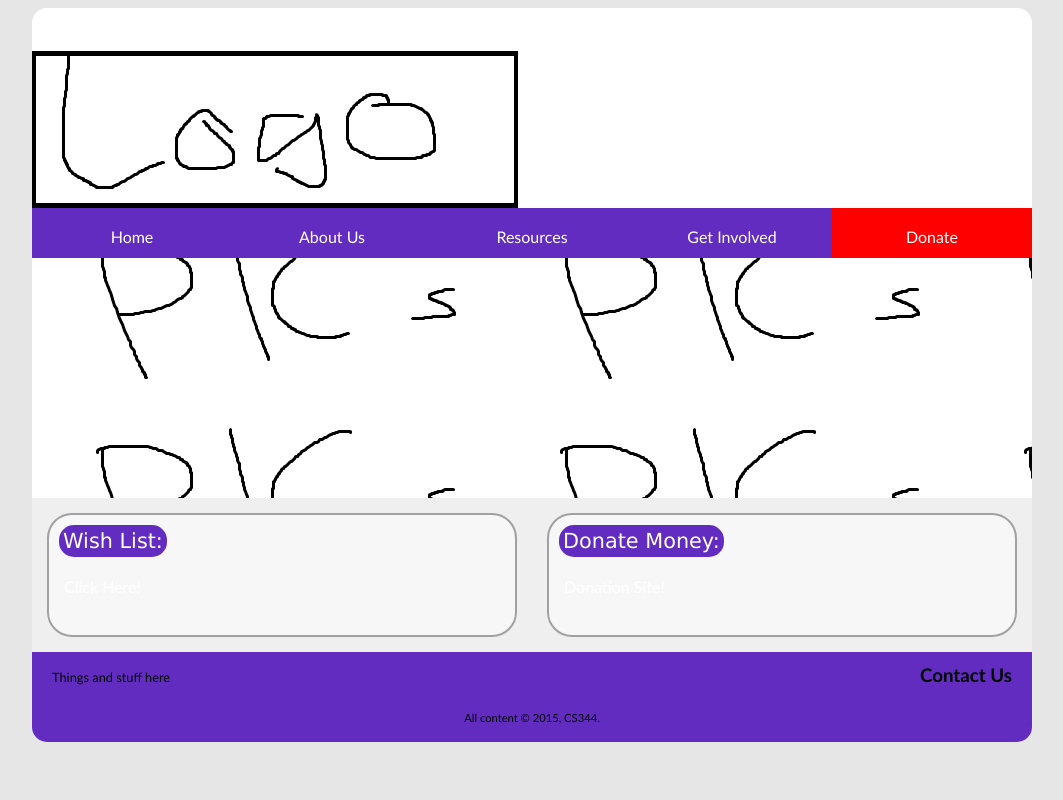
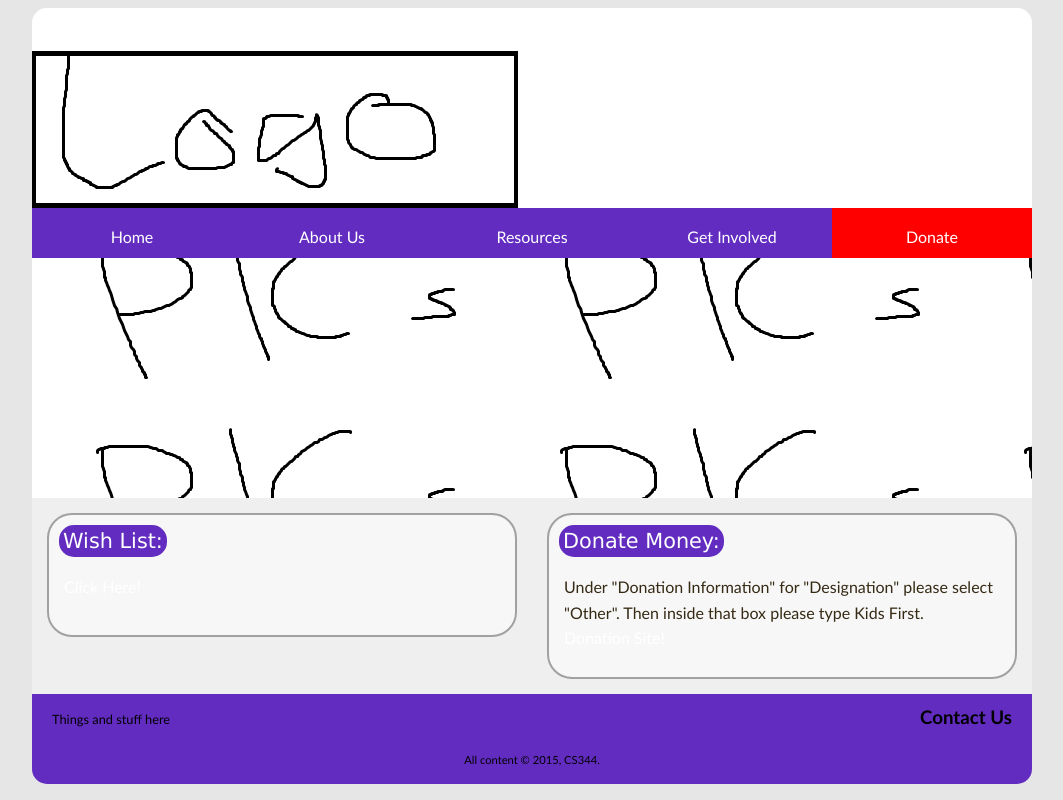
Before and after one commit to SDavis13/Team5-CS344-Project, a PHP site: page /donate.php in a window 1280 px wide. Shown: the whole page, without its empty margins (108-1171 px from the left). Run offline with PHP 8.4, Linux system fonts and the light colour scheme; some libraries are stand-ins or nearby versions.

Commit message:
Directions
directions for donating to kids first

```diff
--- a/draft/donate.php
+++ b/draft/donate.php
@@ -22,6 +22,8 @@
 		<div class="border">
 				<span class="title">Donate Money:</span>
 			<p>
+				Under "Donation Information" for "Designation" please select "Other".
+				Then inside that box please type Kids First.<br>
 				<a href="https://www.alumni.winona.edu/netcommunity/onlinegift">Donation Site!</a>
 			</p>
 		</div>
```
